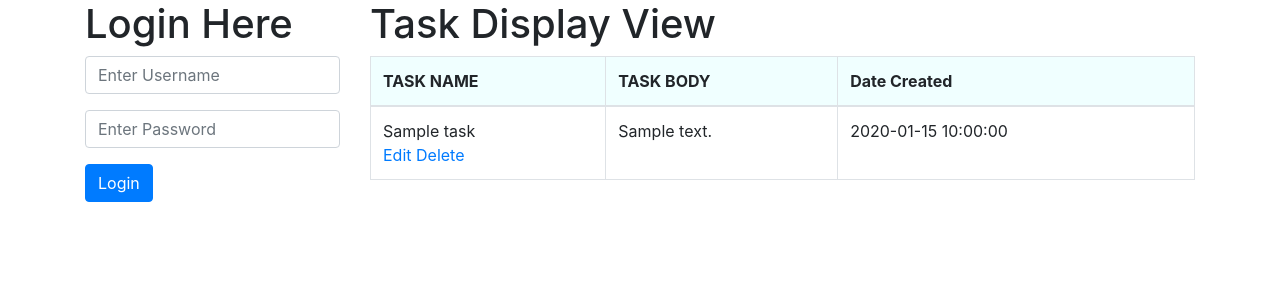
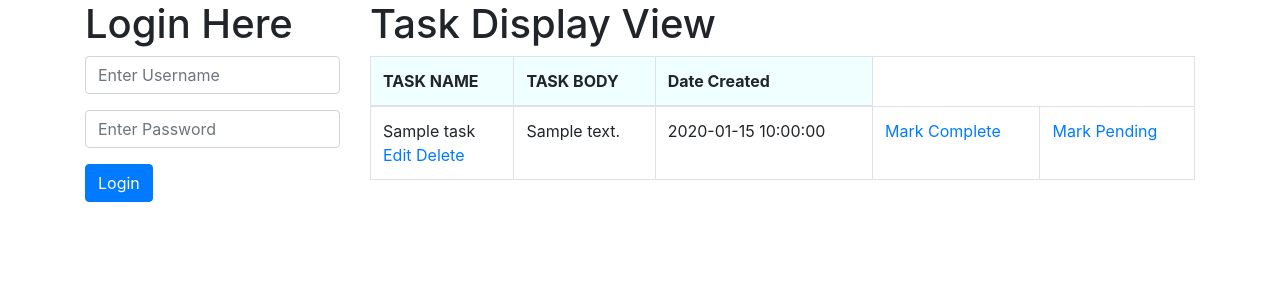
Before and after one commit to shanuv000/ci, a CodeIgniter app: page /ci/index.php/tasks/display/1 in a window 1280 px wide. Shown: the part 56-356 px from the top of the page. Run offline with CodeIgniter, Linux system fonts and the light colour scheme; tables that the repository leaves empty or names only in its code hold one stand-in row (values such as "Sample post"); some libraries are stand-ins or nearby versions.

Commit message:
updated
updated

```diff
--- a/application/controllers/tasks.php
+++ b/application/controllers/tasks.php
@@ -74,6 +74,30 @@ class Tasks extends CI_Controller
             redirect('projects/display/' . $project_id . '');
         }
     }
+
+    public function mark_complete( $task_id)
+    {
+        if ($this->task_model->mark_task_complete($task_id)) {
+            $project_id = $this->task_model->get_task_project_id($task_id);
+            $this->session->set_flashdata('mark_done', 'This is task has been completed');
+            redirect('projects/display/' . $project_id . '');
+        }
+    }
+
+    public function mark_pending( $task_id)
+    {
+        if ($this->task_model->mark_task_incomplete($task_id)) {
+            $project_id = $this->task_model->get_task_project_id($task_id);
+            $this->session->set_flashdata('mark_undone', 'This is task has been Marked Undone');
+            redirect('projects/display/' . $project_id . '');
+        }
+
+
+
+
+
+    }
+
 }
 
 ?>
--- a/application/models/task_model.php
+++ b/application/models/task_model.php
@@ -19,7 +19,7 @@ class Task_model extends CI_Model
 
     public function get_task_project_id($task_id)
     {
-        $this->db->where('id' , $task_id);
+        $this->db->where('id', $task_id);
         $query = $this->db->get('tasks');
         return $query->row()->project_id;
     }
@@ -39,18 +39,23 @@ class Task_model extends CI_Model
     }
 
 
-    public function update_task($task_id,$data){
+    public function update_task($task_id, $data)
+    {
         $this->db->where('id', $task_id);
         $this->db->update('tasks', $data);
         return true;
     }
-    public function delete_task($task_id){
-        $this->db->where('id',$task_id);
+
+    public function delete_task($task_id)
+    {
+        $this->db->where('id', $task_id);
         $this->db->delete('tasks');
         return true;
     }
-    public function task_names($task_id){
-        $this->db->where('id',$task_id);
+
+    public function task_names($task_id)
+    {
+        $this->db->where('id', $task_id);
         $query = $this->db->get('tasks');
         return $query->row()->task_name;
     }
@@ -63,8 +68,24 @@ class Task_model extends CI_Model
 //
 //    }
 //
+    public function mark_task_complete($task_id) {
+
+        $this->db->set('status', 1);
+        $this->db->where('id', $task_id);
+        $this->db->update('tasks');
+
+        return true;
 
 
+    }
+
+
+    public function mark_task_incomplete($task_id) {
+        $this->db->set('status', 0);
+        $this->db->where('id', $task_id);
+        $this->db->update('tasks');
+        return true;
+    }
 }
 
 
--- a/application/views/projects/display.php
+++ b/application/views/projects/display.php
@@ -12,7 +12,7 @@
             <ul class="list-group">
                 <? foreach ($completed_tasks as $task): ?>
                     <a href="<?= base_url(); ?>/tasks/display/<?= $task->task_id ?>">
-                        <li class="list-group-item">        <?php echo $task->task_name; ?></li>
+                        <li style="color:palevioletred" class="list-group-item ">        <?php echo $task->task_name; ?></li>
                     </a>
                 <?php endforeach;
                 ?></ul>
@@ -24,7 +24,7 @@
             <ul class="list-group">
                 <? foreach ($not_completed_tasks as $task): ?>
                     <a href="<?= base_url(); ?>/tasks/display/<?= $task->task_id ?>">
-                        <li class="list-group-item">        <?php echo $task->task_name; ?></li>
+                        <li style="color:green" class="list-group-item">        <?php echo $task->task_name; ?></li>
                     </a>
                 <?php endforeach;
                 ?></ul>
--- a/application/views/tasks/display.php
+++ b/application/views/tasks/display.php
@@ -22,6 +22,7 @@
             <div class="task-action">
                 <a href="<?= base_url();?>tasks/update_tasks/<?= $task->id?>">Edit</a>
                 <a href="<?= base_url();?>tasks/delete/<?= $task->project_id?>/<?= $task->id;?>">Delete</a>
+
             </div>
 
         </td>
@@ -29,6 +30,8 @@
 
         <td><? echo $task->task_body; ?></td>
         <td><? echo $task->date_created; ?></td>
+        <td><a href="<?= base_url();?>tasks/mark_complete/<?= $task->id?>">Mark Complete</a></td>
+        <td><a href="<?= base_url();?>tasks/mark_pending/<?= $task->id?>">Mark Pending</a></td>
     </tr>
 
 
```
